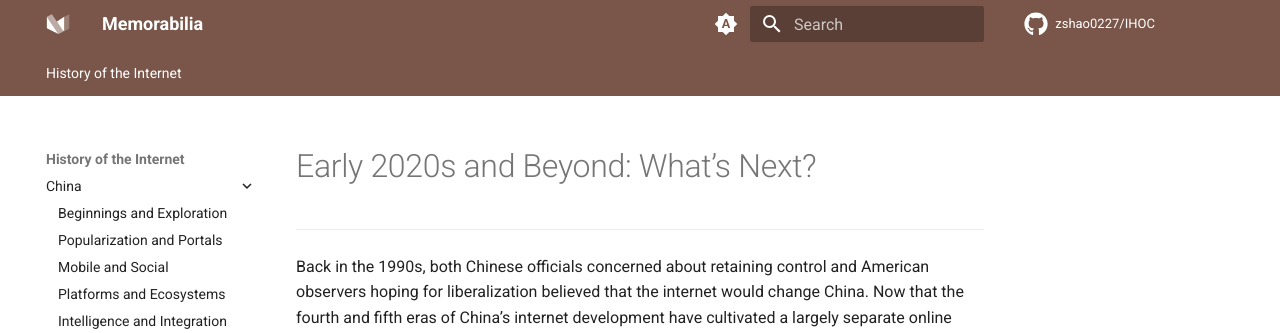
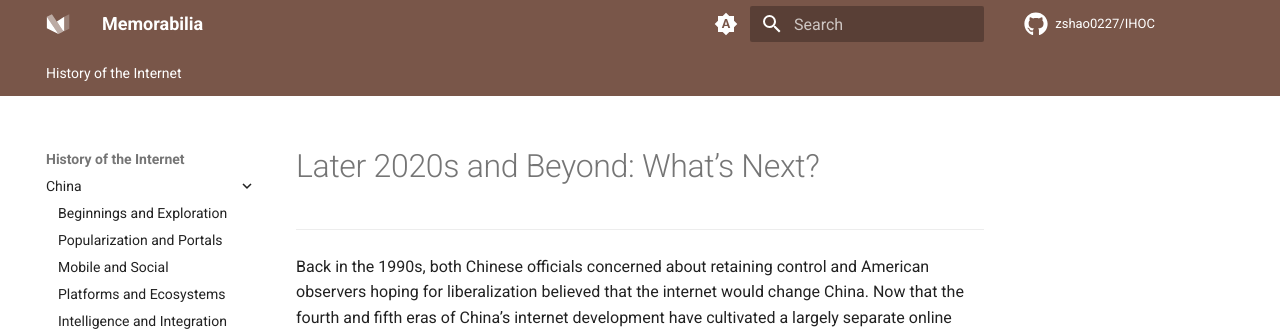
Before and after one commit to zshao0227/IHOC, an MkDocs documentation site: the page built from docs/china/6.md, in a window 1280 px wide and 1100 px high. Shown: the top 333 px of the window. Built offline with MkDocs 1.6.1 and Material for MkDocs 9.7.7, drawn with Linux system fonts in a browser that asks for light colours; comment, search, counter and statistics services are not loaded.

Commit message:
20250930

```diff
--- a/docs/china/6.md
+++ b/docs/china/6.md
@@ -1,4 +1,4 @@
-# Early 2020s and Beyond: What’s Next?
+# Later 2020s and Beyond: What’s Next?
 
 ---
 Back in the 1990s, both Chinese officials concerned about retaining control and American observers hoping for liberalization believed that the internet would change China. Now that the fourth and fifth eras of China’s internet development have cultivated a largely separate online ecosystem, the question becomes whether China will change the rest of the world.
```
